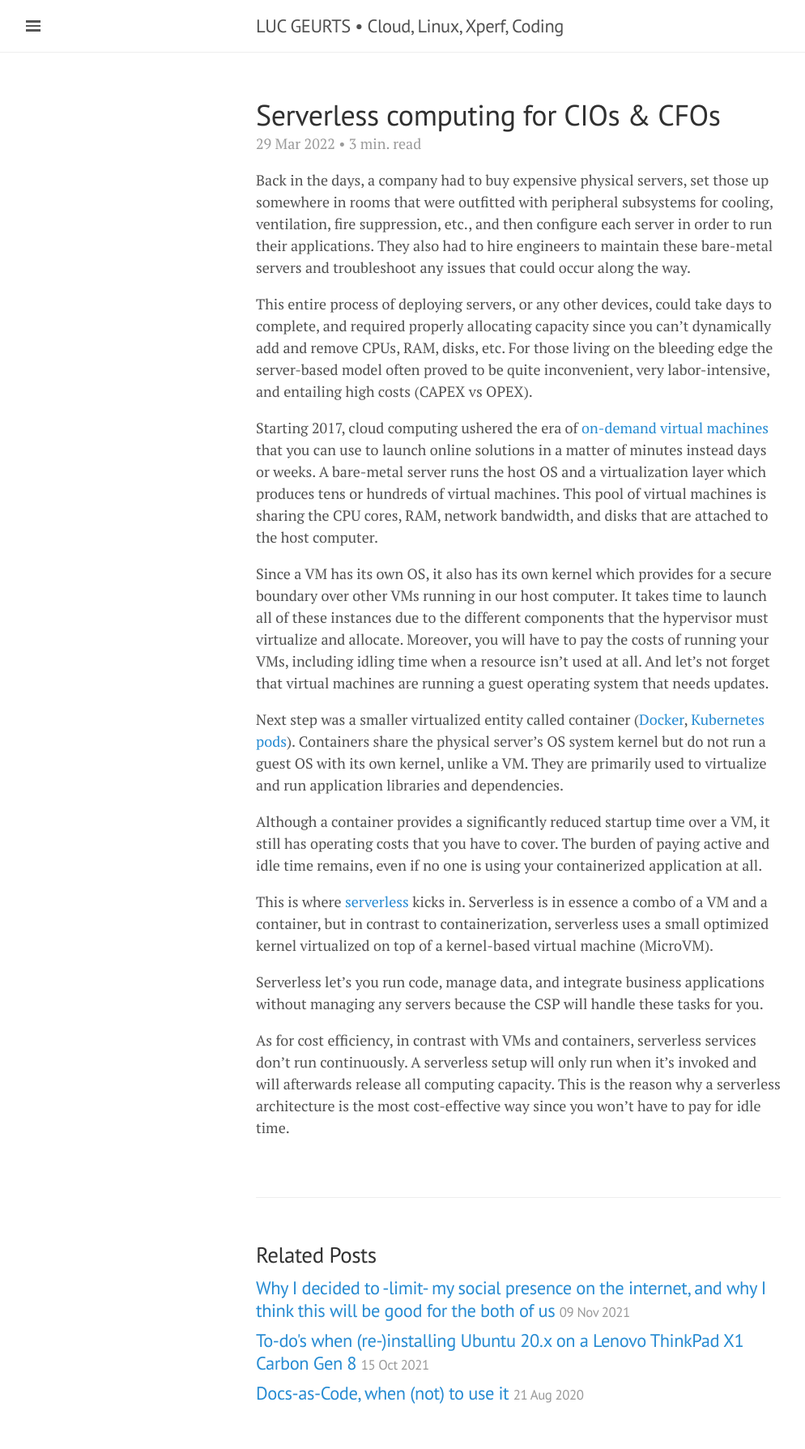
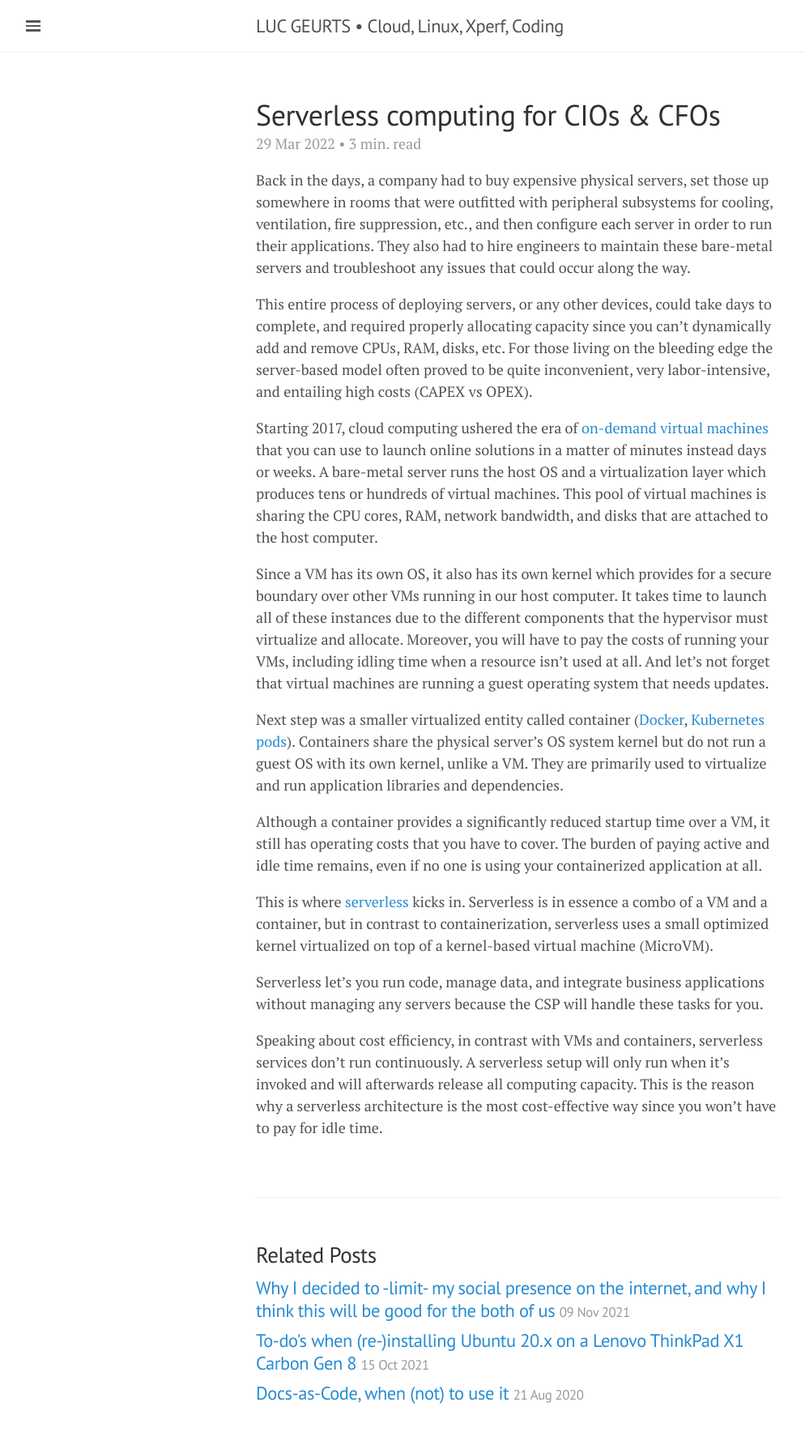
Before and after one commit to lgeurts/lgeurts.github.io, a Jekyll site: the page built from _posts/2022-03-29-what-is-serverless-computing.md, in a window 1280 px wide. Shown: the whole page at 81% size, without its empty margins (0-994 px from the left). Built offline with Jekyll 4.4.1, drawn with Linux system fonts in a browser that asks for light colours; nearby versions of some CDN libraries; comment, search, counter and statistics services are not loaded.

Commit message:
Update 2022-03-29-what-is-serverless-computing.md

```diff
--- a/_posts/2022-03-29-what-is-serverless-computing.md
+++ b/_posts/2022-03-29-what-is-serverless-computing.md
@@ -25,4 +25,4 @@
 
 Serverless let's you run code, manage data, and integrate business applications without managing any servers because the CSP will handle these tasks for you.
 
-As for cost efficiency, in contrast with VMs and containers, serverless services don't run continuously. A serverless setup will only run when it's invoked and will afterwards release all computing capacity. This is the reason why a serverless architecture is the most cost-effective way since you won’t have to pay for idle time.
+Speaking about cost efficiency, in contrast with VMs and containers, serverless services don't run continuously. A serverless setup will only run when it's invoked and will afterwards release all computing capacity. This is the reason why a serverless architecture is the most cost-effective way since you won’t have to pay for idle time.
```
